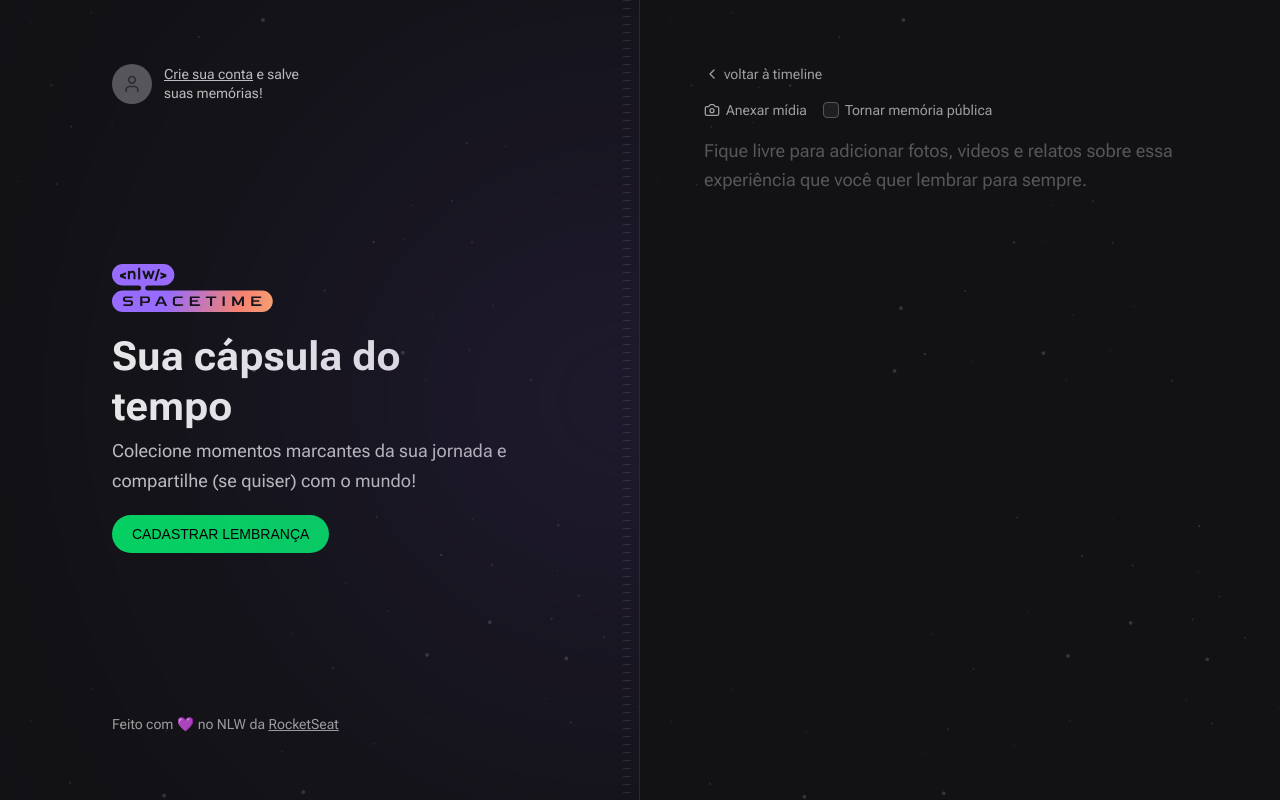
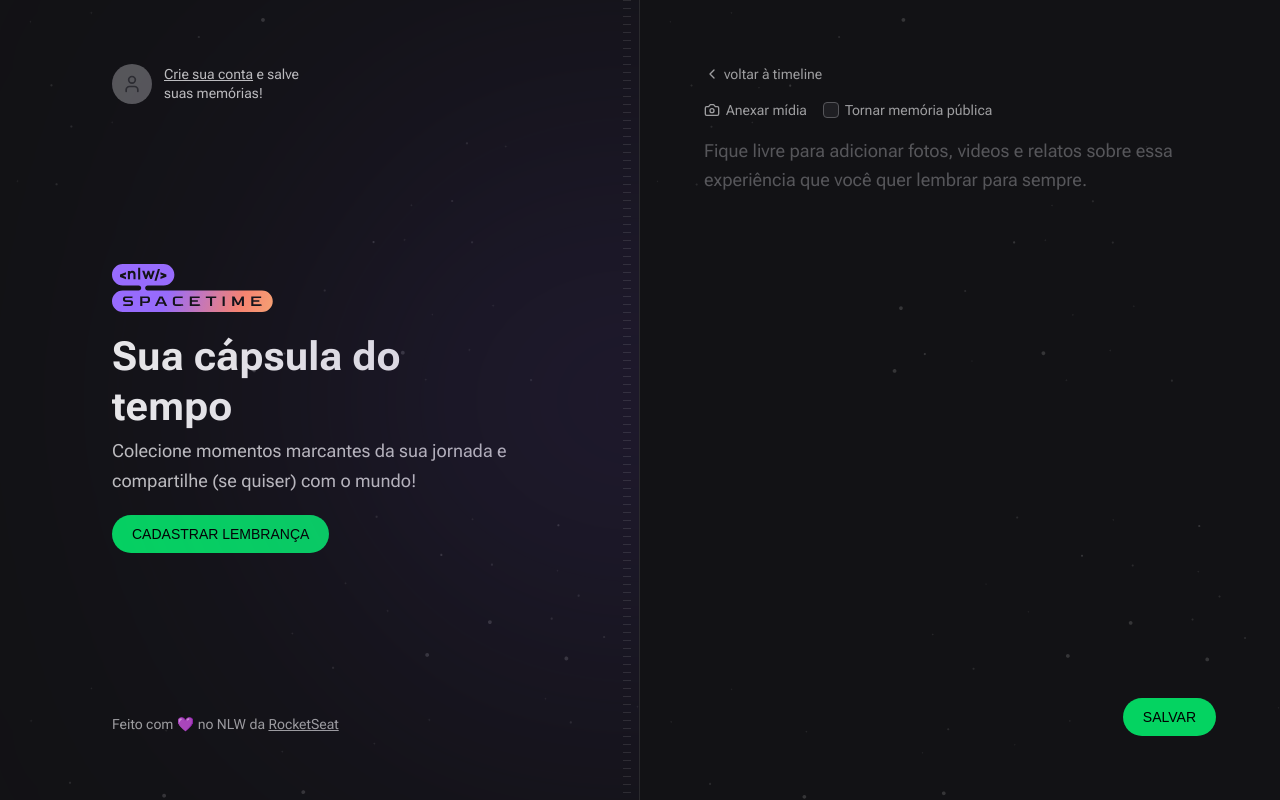
Before and after one commit to brunofagundes1/nlw, a Next.js app: page /memories/new in a window 1280 px wide. Built offline with nearby package versions, Linux system fonts and the light colour scheme; no server answers; a web font is replaced by a local one.

Commit message:
Aula 5 parte 1

```diff
--- a/package.json
+++ b/package.json
@@ -15,9 +15,10 @@
     "axios": "^1.4.0",
     "eslint": "8.40.0",
     "eslint-config-next": "13.4.2",
+    "js-cookie": "^3.0.5",
     "jwt-decode": "^3.1.2",
     "lucide-react": "^0.219.0",
-    "next": "^13.4.2",
+    "next": "^13.4.4",
     "postcss": "8.4.23",
     "react": "^18.2.0",
     "react-dom": "18.2.0",
@@ -27,6 +28,7 @@
   "devDependencies": {
     "@rocketseat/eslint-config": "^1.2.0",
     "@tailwindcss/forms": "^0.5.3",
+    "@types/js-cookie": "^3.0.3",
     "@types/react": "^18.2.6",
     "prettier-plugin-tailwindcss": "^0.3.0"
   }
--- a/src/app/memories/new/page.tsx
+++ b/src/app/memories/new/page.tsx
@@ -1,4 +1,5 @@
-import { Camera, ChevronLeft } from 'lucide-react'
+import { NewMemoryForm } from '@/components/NewMemoryForm'
+import { ChevronLeft } from 'lucide-react'
 import Link from 'next/link'
 
 export default function NewMemory() {
@@ -12,40 +13,7 @@
         voltar à timeline
       </Link>
 
-      <form className="flex flex-1 flex-col gap-2">
-        <div className="flex items-center gap-4">
-          <label
-            htmlFor="midia"
-            className="flex cursor-pointer items-center gap-1.5 text-sm text-gray-200 hover:text-gray-100"
-          >
-            <Camera className="h-4 w-4" />
-            Anexar mídia
-          </label>
-
-          <label
-            htmlFor="isPublic"
-            className="flex items-center gap-1.5 text-sm text-gray-200 hover:text-gray-100"
-          >
-            <input
-              type="checkbox"
-              name="isPublic"
-              id="isPublic"
-              value="true"
-              className="h-4 w-4 rounded border-gray-400 bg-gray-700 text-purple-500"
-            />
-            Tornar memória pública
-          </label>
-        </div>
-
-        <input type="file" id="midia" className="invisible h-0 w-0" />
-
-        <textarea
-          name="content"
-          spellCheck={false}
-          className="w-full flex-1 resize-none rounded border-0 bg-transparent p-0 text-lg leading-relaxed text-gray-100 placeholder:text-gray-400 focus:ring-0"
-          placeholder="Fique livre para adicionar fotos, videos e relatos sobre essa experiência que você quer lembrar para sempre."
-        />
-      </form>
+      <NewMemoryForm />
     </div>
   )
 }
--- /dev/null
+++ b/src/components/MediaPicker.tsx
@@ -0,0 +1,40 @@
+'use client'
+
+import { ChangeEvent, useState } from 'react'
+
+export function MediaPicker() {
+  const [preview, setPreview] = useState<string | null>(null)
+
+  function onFileSelected(event: ChangeEvent<HTMLInputElement>) {
+    const { files } = event.target
+
+    if (!files) {
+      return
+    }
+
+    const previewURL = URL.createObjectURL(files[0])
+
+    setPreview(previewURL)
+  }
+  return (
+    <>
+      <input
+        onChange={onFileSelected}
+        name="coverUrl"
+        type="file"
+        id="midia"
+        accept="image/*"
+        className="invisible h-0 w-0"
+      />
+
+      {preview && (
+        // eslint-disable-next-line
+        <img
+          src={preview}
+          alt=""
+          className="aspect-video w-full rounded-lg object-cover"
+        />
+      )}
+    </>
+  )
+}
--- /dev/null
+++ b/src/components/NewMemoryForm.tsx
@@ -0,0 +1,93 @@
+'use client'
+
+import { Camera } from 'lucide-react'
+import { MediaPicker } from './MediaPicker'
+import { FormEvent } from 'react'
+import Cookie from 'js-cookie'
+import { api } from '@/lib/api'
+import { useRouter } from 'next/navigation'
+
+export function NewMemoryForm() {
+  const router = useRouter()
+
+  async function handleCreateMemory(event: FormEvent<HTMLFormElement>) {
+    event.preventDefault()
+
+    const formData = new FormData(event.currentTarget)
+
+    const fileToUpload = formData.get('coverUrl')
+
+    let coverUrl = ''
+
+    if (fileToUpload) {
+      const uploadFormData = new FormData()
+      uploadFormData.set('file', fileToUpload)
+
+      const uploadResponse = await api.post('/upload', uploadFormData)
+
+      coverUrl = uploadResponse.data.fileUrl
+    }
+
+    const token = Cookie.get('token')
+
+    await api.post(
+      '/memories',
+      {
+        coverUrl,
+        content: formData.get('content'),
+        isPublic: formData.get('isPublic'),
+      },
+      {
+        headers: {
+          Authorization: `Bearer ${token}`,
+        },
+      },
+    )
+
+    router.push('/')
+  }
+
+  return (
+    <form onSubmit={handleCreateMemory} className="flex flex-1 flex-col gap-2">
+      <div className="flex items-center gap-4">
+        <label
+          htmlFor="midia"
+          className="flex cursor-pointer items-center gap-1.5 text-sm text-gray-200 hover:text-gray-100"
+        >
+          <Camera className="h-4 w-4" />
+          Anexar mídia
+        </label>
+
+        <label
+          htmlFor="isPublic"
+          className="flex items-center gap-1.5 text-sm text-gray-200 hover:text-gray-100"
+        >
+          <input
+            type="checkbox"
+            name="isPublic"
+            id="isPublic"
+            value="true"
+            className="h-4 w-4 rounded border-gray-400 bg-gray-700 text-purple-500"
+          />
+          Tornar memória pública
+        </label>
+      </div>
+
+      <MediaPicker />
+
+      <textarea
+        name="content"
+        spellCheck={false}
+        className="w-full flex-1 resize-none rounded border-0 bg-transparent p-0 text-lg leading-relaxed text-gray-100 placeholder:text-gray-400 focus:ring-0"
+        placeholder="Fique livre para adicionar fotos, videos e relatos sobre essa experiência que você quer lembrar para sempre."
+      />
+
+      <button
+        type="submit"
+        className="inline-block self-end rounded-full bg-green-500 px-5 py-3 font-alt text-sm uppercase leading-none text-black hover:bg-green-600"
+      >
+        Salvar
+      </button>
+    </form>
+  )
+}
```
Also changed, not shown: 1 other file (tests, documents, lock files or other folders).
